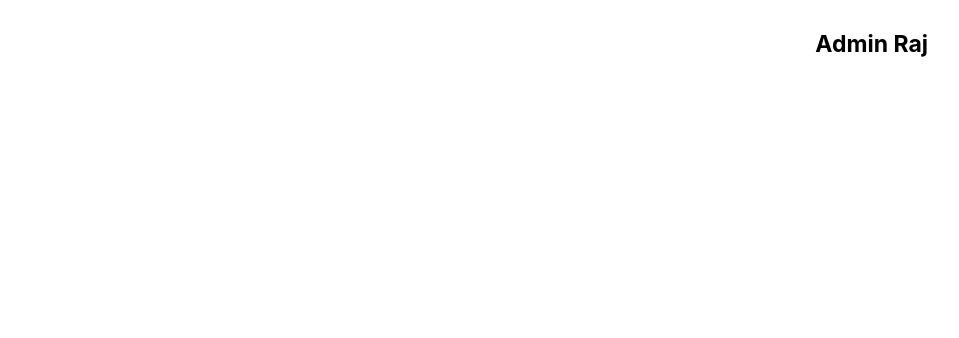
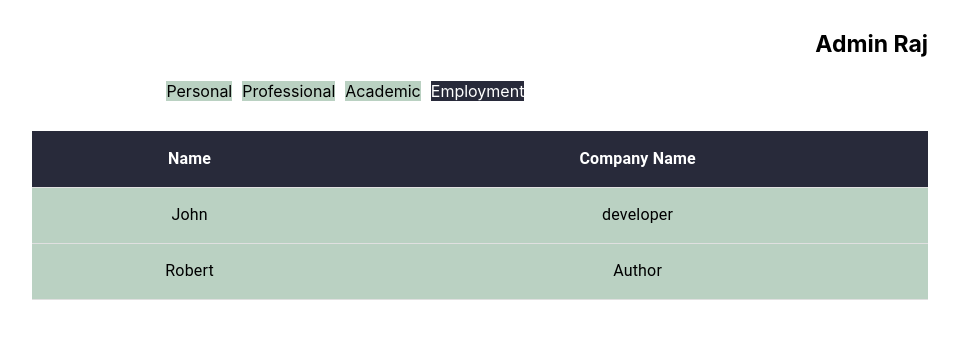
Before and after one commit to sachinrao-dev/Employee-detail, a React (Create React App) app: page /users/1/employment/alluserscompanies in a window 1280 px wide. Before the commit this address had no page. Shown: the top 338 px of the page, without its empty margins (160-1119 px from the left). Built offline with nearby package versions, Linux system fonts and the light colour scheme.

Commit message:
implement in all employeement

```diff
--- a/src/App.js
+++ b/src/App.js
@@ -8,6 +8,7 @@ import Personal from "./component/Personal";
 import Professional from "./component/Professional";
 import Academic from "./component/Academic";
 import Employment from "./component/Employment";
+import AllEmployeeInCompany from "./component/AllEmployeeInCompany";
 
 function App() {
   return (
@@ -21,6 +22,7 @@ function App() {
             <Route path="professional" element={<Professional />} />
             <Route path="academic" element={<Academic />} />
             <Route path="employment" element={<Employment />} />
+            <Route path="employment/alluserscompanies" element={<AllEmployeeInCompany />} />
           </Route>
         </Routes>
       </EmployeeDetail.Provider>
--- /dev/null
+++ b/src/component/AllEmployeeInCompany.js
@@ -0,0 +1,42 @@
+import React, { useContext } from "react";
+import {
+  Table,
+  TableBody,
+  TableCell,
+  TableContainer,
+  TableHead,
+  TableRow,
+} from "@mui/material";
+import EmployeeDetail from "./Context";
+import useStyle from "./AllEmployeeInCompanyStyle";
+import NavBar from "./NavBar";
+
+function AllEmployeeInCompany() {
+  const classes = useStyle();
+  const allEmployeeData = useContext(EmployeeDetail);
+  return (
+    <div className={classes.container}>
+      <NavBar />
+      <TableContainer>
+        <Table>
+          <TableHead>
+            <TableRow>
+              <TableCell>Name</TableCell>
+              <TableCell>Company Name</TableCell>
+            </TableRow>
+          </TableHead>
+          <TableBody>
+            {allEmployeeData.map((item) => (
+              <TableRow>
+                <TableCell>{item.name}</TableCell>
+                <TableCell>{item.occupation}</TableCell>
+              </TableRow>
+            ))}
+          </TableBody>
+        </Table>
+      </TableContainer>
+    </div>
+  );
+}
+
+export default AllEmployeeInCompany;
--- /dev/null
+++ b/src/component/AllEmployeeInCompanyStyle.js
@@ -0,0 +1,38 @@
+import { makeStyles } from "@mui/styles";
+
+const useStyle = makeStyles({
+  container: {
+    width: "70%",
+    margin: "0 auto",
+    "& table": {
+      "& tbody": {
+        background: "#BAD1C2",
+        "& tr": {
+          "& td": {
+            color: "black",
+            textAlign: "center",
+            fontSize: "16px",
+            "& a": {
+              color: "black",
+              textDecoration: "none",
+            },
+          },
+        },
+      },
+      "& thead": {
+        height: "5px",
+        "& tr": {
+          "& th": {
+            textAlign: "center",
+            color: "white",
+            background: "#282A3A",
+            fontSize: "1em",
+            fontWeight: "700",
+          },
+        },
+      },
+    },
+  },
+});
+
+export default useStyle;
--- a/src/component/Employment.js
+++ b/src/component/Employment.js
@@ -1,5 +1,6 @@
+/* eslint-disable jsx-a11y/anchor-is-valid */
 import React, { useContext } from "react";
-import { useParams } from "react-router-dom";
+import { NavLink, useParams } from "react-router-dom";
 import {
   Table,
   TableBody,
@@ -19,6 +20,7 @@ function Employment() {
   const userDetail = employeeEmploymentData.find((item) => item.id === parseInt(userId, 10));
   return (
     <div className={classes.container}>
+      <NavLink to={`/users/${userId}/employment/alluserscompanies`}>Employees in all companies</NavLink>
       <NavBar />
       <TableContainer>
         <Table>
```
